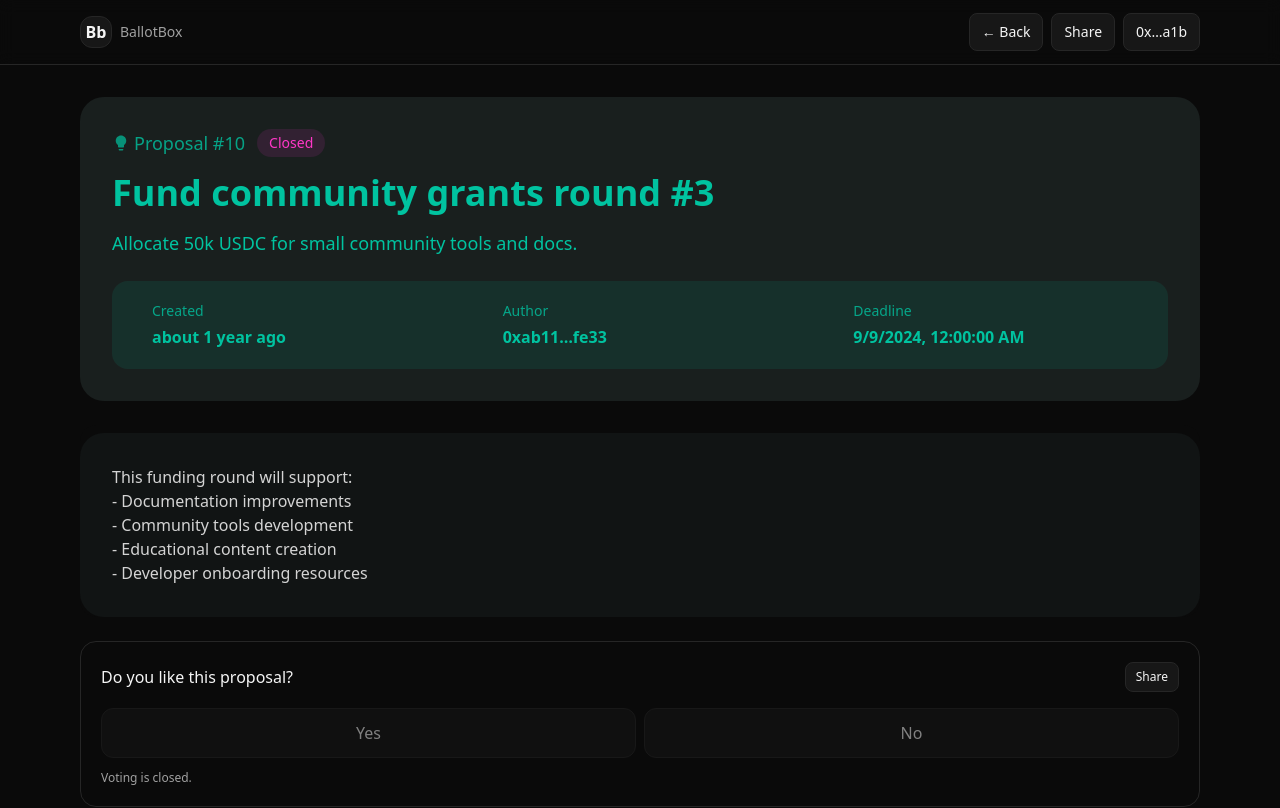
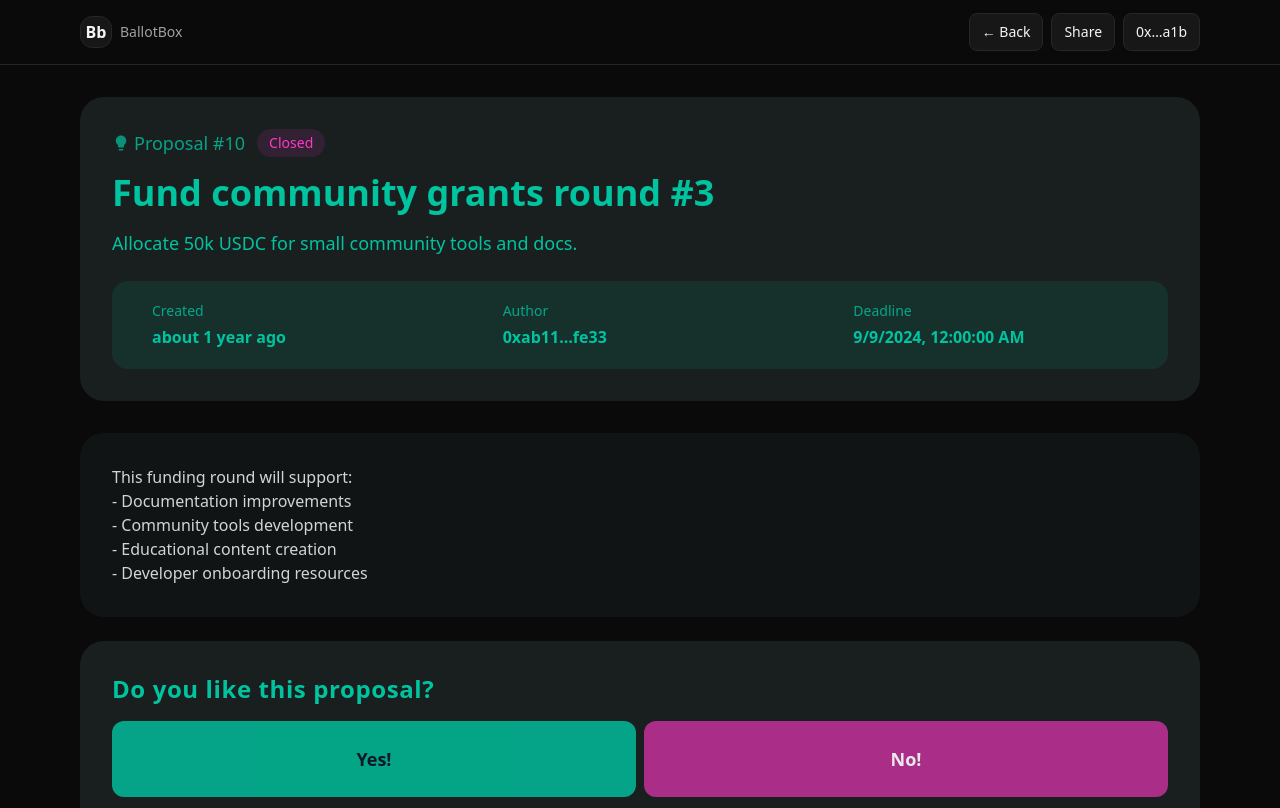
Before and after one commit to jillo-abdullahi/ballotBox, a React (Vite) app: page /proposal/10 in a window 1280 px wide. Shown: the top 808 px of the page. Built offline with nearby package versions, Linux system fonts and the light colour scheme.

Commit message:
feat: update voting card styles

```diff
--- a/src/components/VotingCard.tsx
+++ b/src/components/VotingCard.tsx
@@ -1,44 +1,31 @@
-import { shareUrl } from '../utils'
-
 interface VotingCardProps {
-  proposalTitle: string
-  proposalId: number
-  isOpen: boolean
-  onVote: (vote: 'yes' | 'no') => void
+  isOpen: boolean;
+  onVote: (vote: "yes" | "no") => void;
 }
 
-export default function VotingCard({ proposalTitle, proposalId, isOpen, onVote }: VotingCardProps) {
-  const handleShare = () => {
-    const url = `${window.location.origin}/proposal/${proposalId}`
-    shareUrl(url, `Vote on: ${proposalTitle}`)
-  }
-
+export default function VotingCard({ isOpen, onVote }: VotingCardProps) {
   return (
-    <div className="rounded-2xl border border-neutral-800 bg-neutral-950/40 p-5">
+    <div className="rounded-3xl border-none bg-neutral-950/40 p-8 bg-teal-bg">
       <div className="flex items-center justify-between">
-        <h3 className="font-medium">Do you like this proposal?</h3>
-        <button
-          onClick={handleShare}
-          className="rounded-lg border border-neutral-800 bg-neutral-900 px-2.5 py-1.5 text-xs hover:bg-neutral-800"
-        >
-          Share
-        </button>
+        <h3 className="font-semibold text-teal-text text-2xl tracking-wide">
+          Do you like this proposal?
+        </h3>
       </div>
 
       <div className="mt-4 grid grid-cols-2 gap-2">
         <button
           onClick={() => onVote("yes")}
           disabled={!isOpen}
-          className="rounded-xl border border-neutral-800 bg-neutral-900 px-4 py-3 hover:bg-neutral-800 disabled:opacity-50"
+          className="rounded-xl text-lg border-none bg-teal-text/90 px-4 py-6 hover:bg-teal-text disabled:opacity-90 disabled:text-gray-900 disabled:cursor-not-allowed cursor-pointer font-semibold"
         >
-          Yes
+          Yes!
         </button>
         <button
           onClick={() => onVote("no")}
           disabled={!isOpen}
-          className="rounded-xl border border-neutral-800 bg-neutral-900 px-4 py-3 hover:bg-neutral-800 disabled:opacity-50"
+          className="text-lg rounded-xl border-none bg-red-text/70 text-gray-900 px-4 py-3 hover:bg-red-text/90 disabled:opacity-90 disabled:cursor-not-allowed cursor-pointer text-white font-semibold"
         >
-          No
+          No!
         </button>
       </div>
 
@@ -46,5 +33,5 @@ export default function VotingCard({ proposalTitle, proposalId, isOpen, onVote }
         Voting is {isOpen ? "open until the deadline." : "closed."}
       </p>
     </div>
-  )
+  );
 }
--- a/src/pages/ProposalPage.tsx
+++ b/src/pages/ProposalPage.tsx
@@ -59,8 +59,6 @@ export default function ProposalPage() {
           {/* Right: actions + stats */}
           <aside className="space-y-6">
             <VotingCard
-              proposalTitle={proposal.title}
-              proposalId={proposal.id}
               isOpen={open}
               onVote={vote}
             />
```
